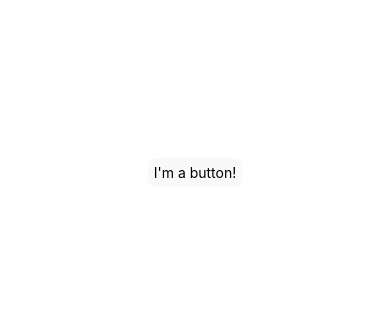
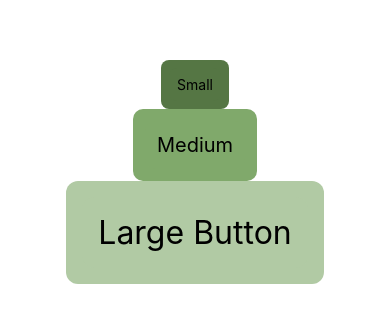
Before and after one commit to cornellh4i/clean-the-world, a React Native app in the folder mobile/: screen / in a window 390 px wide. Shown: the part 250-572 px from the top of the page. Built offline with nearby package versions, Linux system fonts and the light colour scheme.

Commit message:
Create custom buttons

```diff
--- a/mobile/App.tsx
+++ b/mobile/App.tsx
@@ -1,12 +1,14 @@
 import { StatusBar } from 'expo-status-bar';
-import { StyleSheet, Text, View } from 'react-native';
+import { StyleSheet, Text, View, Alert} from 'react-native';
 import CustomButton from './components/CustomButton/CustomButton';
 
 export default function App() {
   return (
     <View style={styles.container}>
       {/*TODO: Test out your buttons here!*/}
-      <CustomButton/>
+      <CustomButton css={styles.small} text="Small" handleClick={async () => Alert.alert("Small button pressed!")}/>
+      <CustomButton css={styles.medium} text="Medium" handleClick={async () => Alert.alert("Medium button pressed!")}/>
+      <CustomButton css={styles.large} text="Large Button" handleClick={async () => Alert.alert("Large button pressed!")}/>
       <StatusBar style="auto" />
     </View>
   );
@@ -19,4 +21,22 @@ const styles = StyleSheet.create({
     alignItems: 'center',
     justifyContent: 'center',
   },
+  small: {
+    borderRadius: 8,
+    padding: 8,
+    backgroundColor: '#557644',
+    fontSize: 14
+  },
+  medium: {
+    borderRadius: 10,
+    padding: 12,
+    backgroundColor: '#80a96b',
+    fontSize: 20
+  },
+  large: {
+    borderRadius: 12,
+    padding: 16,
+    backgroundColor: '#b1caa4',
+    fontSize: 32
+  }
 });
--- a/mobile/components/CustomButton/CustomButton.tsx
+++ b/mobile/components/CustomButton/CustomButton.tsx
@@ -12,10 +12,17 @@ import {StyleSheet, Text, Pressable, Alert} from 'react-native';
   Below is a premade button without any props -- check out its syntax!
   Use the StyleSheet below to customize the button with classes.
 */
-const CustomButton = () => {
+
+type ButtonProps = {
+  text: string,
+  handleClick: () => {},
+  css: {},
+}
+
+const CustomButton = (props: ButtonProps) => {
 return(
-  <Pressable onPress={() => Alert.alert('Simple Button pressed!')} style={styles.button1}>
-    <Text>I'm a button!</Text>
+  <Pressable onPress={props.handleClick} style={props.css}>
+    <Text style={props.css}>{props.text}</Text>
   </Pressable>
 )};
 
@@ -25,7 +32,7 @@ const styles = StyleSheet.create({
     padding: 6,
     backgroundColor: '#f9f9f9',
     borderColor: '#f0f0f0',
-  },
+  }
 });
 
 export default CustomButton;
```
